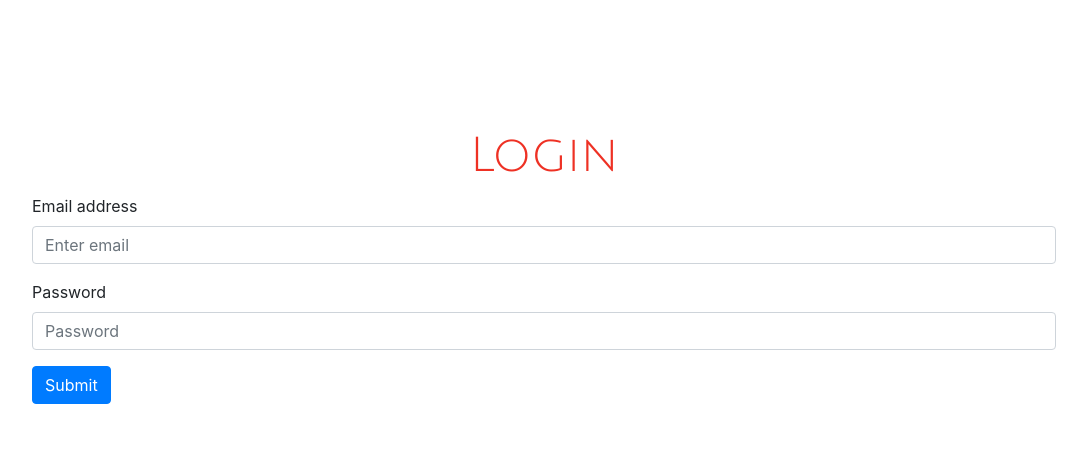
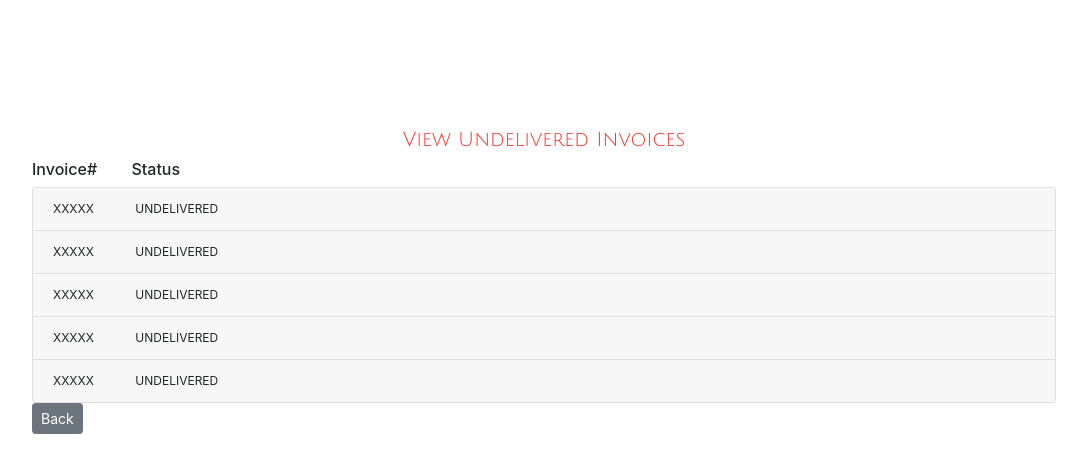
Before and after one commit to aaangelaaa/request-to-pay-frontend, a React (Create React App) app: page /driveractiveinvoices in a window 1280 px wide. Shown: the top 472 px of the page, without its empty margins (96-1183 px from the left). Built offline with nearby package versions, Linux system fonts and the light colour scheme.

Commit message:
Updated App.js and main login for routing.

```diff
--- a/src/App.js
+++ b/src/App.js
@@ -3,6 +3,7 @@ import logo from './images/Scotiabank logo.png';
 import 'bootstrap/dist/css/bootstrap.min.css';
 import { Form, Button } from 'react-bootstrap'
 import './App.css';
+import Routing from './helpers/Routing.js';
 import LoginPage from './pages/login/LoginPage.js';
 import DriverDash from './pages/driver dashboard/DriverDash.js';
 import DriverActiveInvoices from './pages/driver active invoices/DriverActiveInvoices.js';
@@ -20,7 +21,7 @@ import CreateInvoice from './pages/company create invoice/CreateInvoice.js';
 
 function App() {
   return (
-    <LoginPage/>
+    <Routing/>
   );
 }
 
--- a/src/pages/login/LoginPage.js
+++ b/src/pages/login/LoginPage.js
@@ -38,8 +38,24 @@ class LoginPage extends Component {
     handleClick (e) {
         e.preventDefault();
         // get info from backend here
-        this.userType = "Driver";
+        if (this.username == "driver@gmail.com") {
+            this.userType = "Driver";
+        } else if (this.username == "sbo@gmail.com") {
+            this.userType = "SBO";
+        } else {
+            this.userType = "Company";
+        };
+
         console.log(this.userType + " Dashboard");
+
+        if (this.userType == "Driver") {
+            window.location.href = "/driverdash";
+        } else if (this.userType == "SBO") {
+            window.location.href = "/sbodash";
+        } else {
+            window.location.href = "/companydash";
+        };
+
     }
 
     render () {
@@ -49,12 +65,12 @@ class LoginPage extends Component {
                 <Form onSubmit={this.handleClick}>
                     <Form.Group controlId="formBasicEmail">
                         <Form.Label>Email address</Form.Label>
-                        <Form.Control type="email" placeholder="Enter email" />
+                        <Form.Control type="email" placeholder="Enter email" onChange={this.handleUsername}/>
                     </Form.Group>
 
                     <Form.Group controlId="formBasicPassword">
                         <Form.Label>Password</Form.Label>
-                        <Form.Control type="password" placeholder="Password" />
+                        <Form.Control type="password" placeholder="Password" onChange={this.handlePassword}/>
                     </Form.Group>
 
                     <Button variant="primary" type="submit">
```
